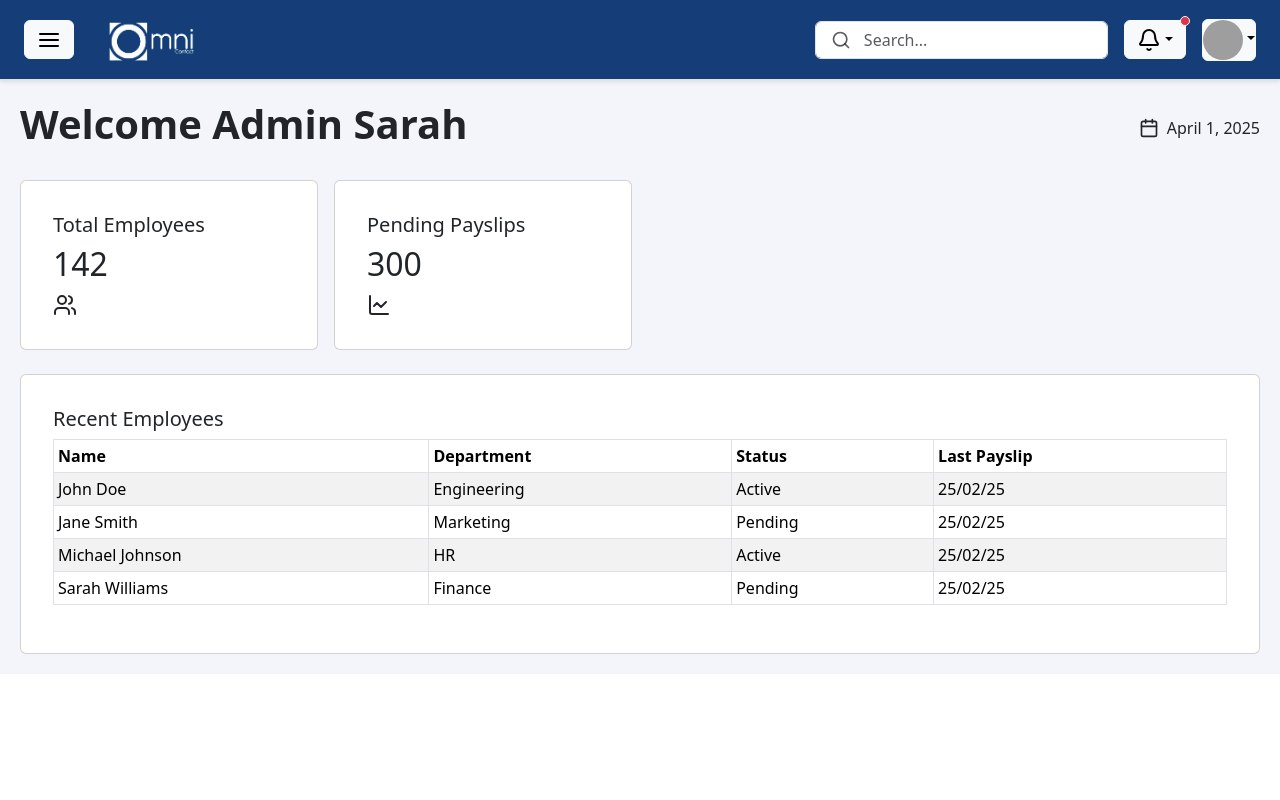
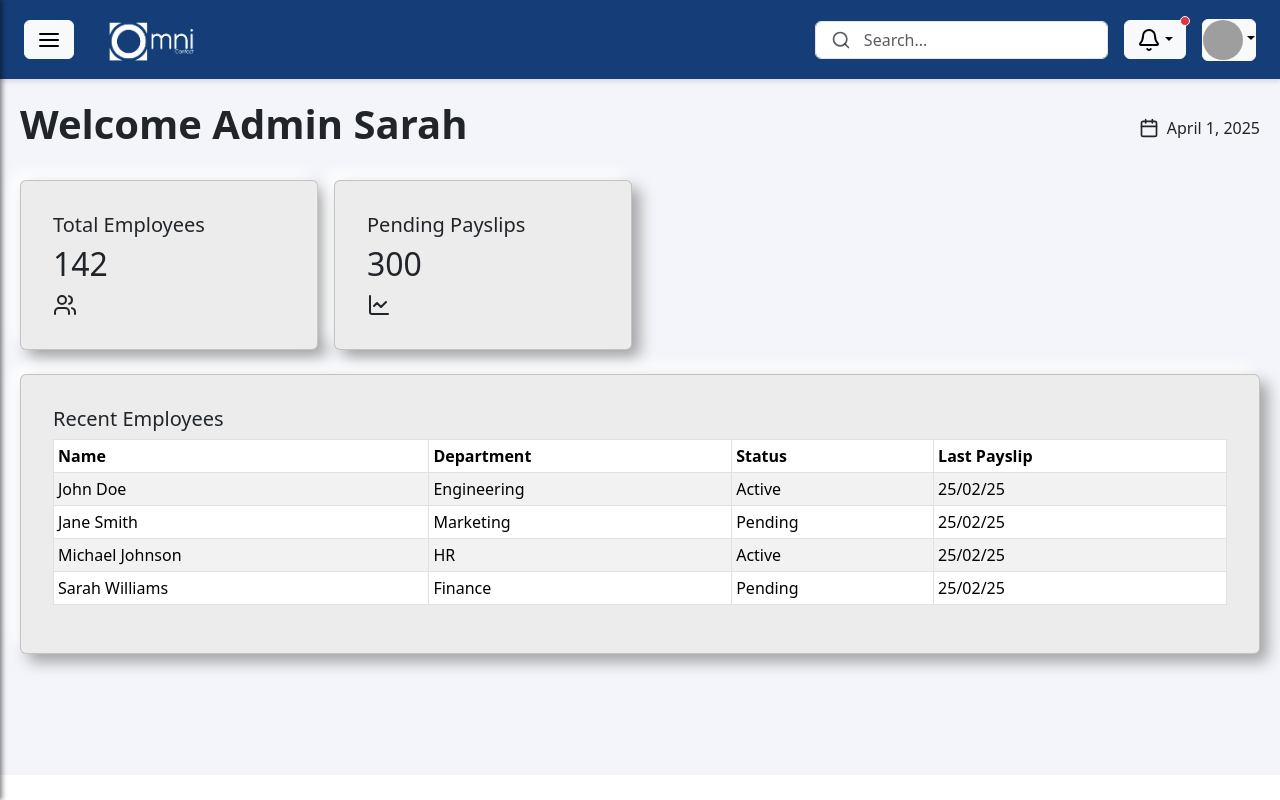
Before and after one commit to kundi04/PDS_, a React (Vite) app: page /admin-dashboard in a window 1280 px wide. Built offline with nearby package versions, Linux system fonts and the light colour scheme; grey boxes are pictures that could not be loaded.

Commit message:
updated the sidebar menu

```diff
--- a/package.json
+++ b/package.json
@@ -18,6 +18,7 @@
     "react-hot-toast": "^2.5.2",
     "react-router-dom": "^7.4.0",
     "react-tsparticles": "^2.12.2",
+    "styled-components": "^6.1.17",
     "tsparticles-slim": "^2.12.0"
   },
   "devDependencies": {
--- a/src/App.css
+++ b/src/App.css
@@ -308,11 +308,10 @@ a {
 
 /* Admin Dashboard Styles */
 .dashboard-container {
-  padding: 20px ;
-  /* margin-top: -320px; */
+  padding: 20px;
   background-color: var(--light);
   height: 100%;
-  /* left: 200px!important; */
+  transition: margin-left 0.3s ease; /* Smooth transition */
 }
 
 .dashboard-header {
@@ -338,38 +337,22 @@ a {
   margin-right: 8px;
 }
 
-/* Cards Section */
-.dashboard-cards {
-  display: flex;
-  gap: 1rem;
-  margin-bottom: 2rem;
+.neumorphic-card {
+  background: #ececec !important;
+  border-radius: 20px;
+  box-shadow: 8px 8px 15px #a3a3a3,
+              -8px -8px 15px #ffffff;
+  transition: all 0.3s ease;
 }
 
-.dashboard-cards .card {
-  flex: 1;
-  padding: 1rem;
-  background: var(--white);
-  box-shadow: 0 2px 4px rgba(0, 0, 0, 0.1);
-  border-radius: 8px;
-  text-align: center;
+.neumorphic-card:hover {
+  box-shadow: 4px 4px 10px #a3a3a3,
+              -4px -4px 10px #ffffff;
 }
 
-.dashboard-cards .card h5 {
-  font-size: 16px;
-  color: var(--primary);
-  margin-bottom: 0.5rem;
-}
 
-.dashboard-cards .card h2 {
-  font-size: 32px;
-  color: var(--black);
-  margin: 0;
-}
 
-.dashboard-cards .card svg {
-  margin-top: 10px;
-  color: var(--primary);
-}
+
 
 /* Table Section */
 .dashboard-tables {
@@ -405,6 +388,29 @@ a {
 .dashboard-tables td {
   color: var(--black);
 }
+
+
+.view-all {
+  color: #090909;
+  padding: 0.7em 1.7em;
+  font-weight: bold;
+  font-size: 18px;
+  border-radius: 0.5em;
+  background: #e8e8e8;
+  cursor: pointer;
+  border: 1px solid #e8e8e8;
+  transition: all 0.3s ease;
+  box-shadow: 6px 6px 12px #c5c5c5, -6px -6px 12px #ffffff;
+  margin: 10px 5px;
+ margin-left: 1740px;
+}
+
+.view-all:hover {
+  color: #000000 ;
+  background-color: #b9d0f4;
+  box-shadow: inset 4px 4px 12px #c5c5c5, inset -4px -4px 12px #ffffff;
+}
+
 
 /* Responsive Design */
 @media (max-width: 1024px) {
@@ -442,7 +448,7 @@ a {
 }
 
 
-  .sidebar {
+  /* .sidebar {
     position: fixed;
     top: 0;
     left: 0;
@@ -468,3 +474,29 @@ a {
     background: rgba(0, 0, 0, 0.5);
     z-index: 1049;
   }
+
+   */
+
+
+   .sidebar {
+    position: fixed;
+    top: 0;
+    left: -250px; /* Hide sidebar off-screen */
+    width: 250px;
+    height: 100%;
+    background-color: var(--primary); /* Change to your desired background color */
+    box-shadow: 2px 0 5px rgba(0, 0, 0, 0.5);
+    transition: left 0.3s ease; /* Smooth transition */
+    z-index: 1000; /* Ensure it appears above other content */
+}
+
+.sidebar.open {
+    margin-left: 250px; /* Show sidebar */
+}
+
+.sidebar-header {
+    display: flex;
+    justify-content: space-between;
+    align-items: center;
+    padding: 10px;
+}
--- a/src/components/Sidebar.jsx
+++ b/src/components/Sidebar.jsx
@@ -1,8 +1,10 @@
-import React from "react";
+import React, { useEffect, useRef } from "react";
 import { Nav } from "react-bootstrap";
 import { LayoutDashboard, Users, DollarSign, Receipt, Clock, Settings, Shield, ChevronLeft } from "lucide-react";
 
 const Sidebar = ({ open, toggleSidebar }) => {
+  const sidebarRef = useRef(null);
+
   const menuItems = [
     { img: "", icon: <img src="/images/omni_logo_white.png" alt="Logo" className="admin-logo" />, path: "/" },
     { title: "Dashboard", icon: <LayoutDashboard size={20} />, path: "/" },
@@ -14,13 +16,24 @@ const Sidebar = ({ open, toggleSidebar }) => {
     { title: "Security & Audit Logs", icon: <Shield size={20} />, path: "/security" },
   ];
 
+  // Close sidebar when clicking outside
+  useEffect(() => {
+    const handleClickOutside = (event) => {
+      if (sidebarRef.current && !sidebarRef.current.contains(event.target)) {
+        toggleSidebar();
+      }
+    };
+
+    document.addEventListener("mousedown", handleClickOutside);
+    return () => {
+      document.removeEventListener("mousedown", handleClickOutside);
+    };
+  }, [toggleSidebar]);
+
   return (
-    <>
-      <div className={`sidebar ${open ? "open" : ""}`}>
+    <div className={`sidebar ${open ? "open" : ""}`} ref={sidebarRef}>
       <div className="sidebar-header">
-          <button className="close-btn" onClick={toggleSidebar}>
-            <ChevronLeft size={20} />
-          </button>
+
       </div>
       <Nav className="flex-column">
         {menuItems.map((item, index) => (
@@ -33,7 +46,6 @@ const Sidebar = ({ open, toggleSidebar }) => {
         ))}
       </Nav>
     </div>
-    </>
   );
 };
 
--- a/src/pages/AdminDashboard.jsx
+++ b/src/pages/AdminDashboard.jsx
@@ -14,9 +14,9 @@ const employeeData = [
   { id: 4, name: 'Sarah Williams', department: 'Finance', status: 'Pending', lastpayslip: '25/02/25' },
 ];
 
-const Dashboard = () => {
+const Dashboard = ({ sidebarOpen }) => {
   return (
-    <div className="  dashboard-container ">
+    <div className={`dashboard-container ${sidebarOpen ? 'sidebar-open' : ''}`}>
       <div className="d-flex justify-content-between align-items-center mb-4">
         <h1 className="h1 fw-bold">Welcome Admin Sarah</h1>
         <div className="d-flex align-items-center">
@@ -26,13 +26,29 @@ const Dashboard = () => {
       </div>
 
       <Row className="g-3">
-        <Col md={3}><Card className="p-3"><Card.Body><h5>Total Employees</h5><h2>142</h2><Users /></Card.Body></Card></Col>
-        <Col md={3}><Card className="p-3"><Card.Body><h5>Pending Payslips</h5><h2>300</h2><LineChartIcon/></Card.Body></Card></Col>
+        <Col md={3}>
+          <Card className="neumorphic-card p-3">
+            <Card.Body>
+              <h5>Total Employees</h5>
+              <h2>142</h2>
+              <Users />
+            </Card.Body>
+          </Card>
+        </Col>
+        <Col md={3}>
+          <Card className="neumorphic-card p-3">
+            <Card.Body>
+              <h5>Pending Payslips</h5>
+              <h2>300</h2>
+              <LineChartIcon />
+            </Card.Body>
+          </Card>
+        </Col>
       </Row>
 
       <Row className="mt-4">
         <Col lg={12}>
-          <Card className="p-3">
+          <Card className="neumorphic-card p-3">
             <Card.Body>
               <h5>Recent Employees</h5>
               <Table striped bordered hover size="sm">
@@ -57,6 +73,7 @@ const Dashboard = () => {
               </Table>
             </Card.Body>
           </Card>
+          <button className='view-all'>View All</button>
         </Col>
       </Row>
     </div>
```
Also changed, not shown: 1 other file (tests, documents, lock files or other folders). Lines whose indentation alone changed are shown as unchanged.
